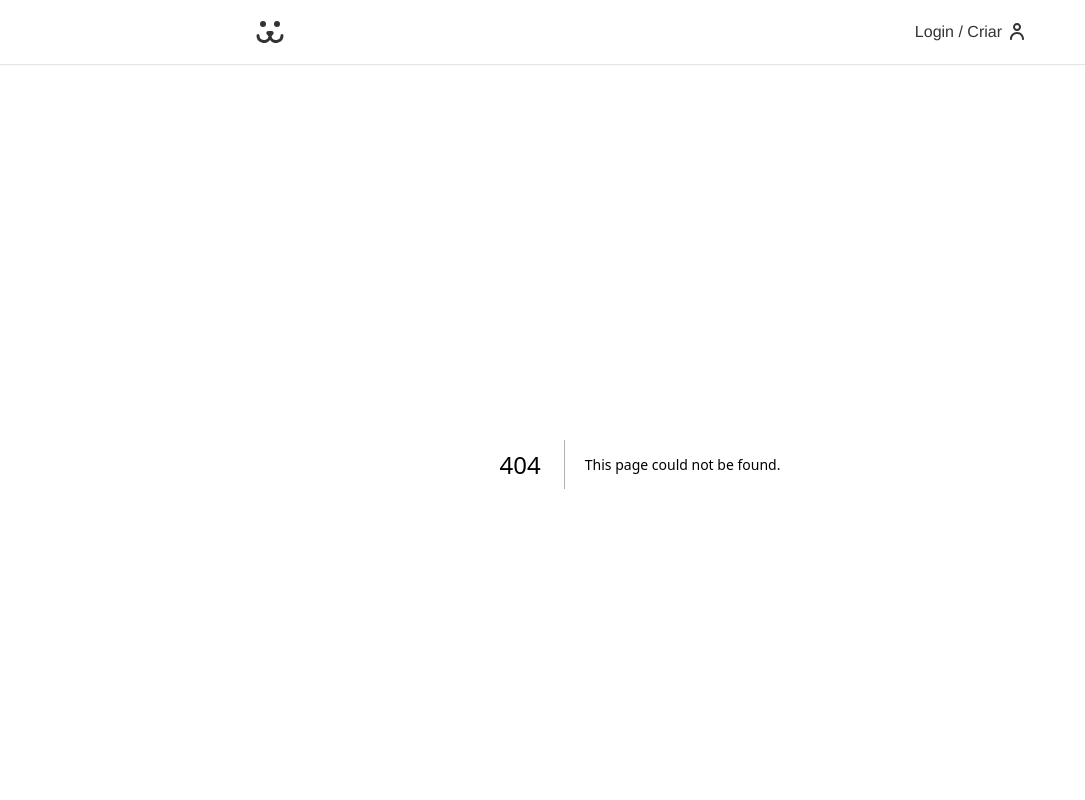
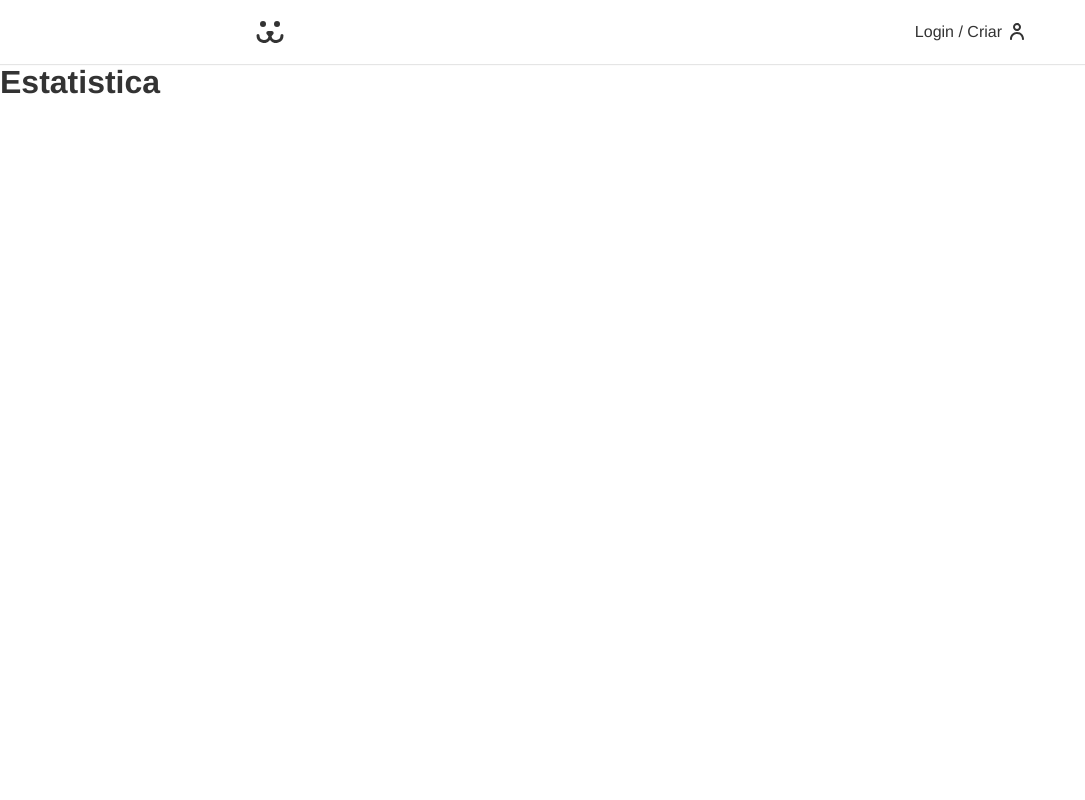
Before and after one commit to kelvincharlesdev/dogs-next, a Next.js app: page /conta/estatisticas in a window 1280 px wide. Before the commit this address had no page. Shown: the top 800 px of the page, without its empty margins (0-1085 px from the left). Built offline with nearby package versions, Linux system fonts and the light colour scheme.

Commit message:
feat: add conta/estatisticas page structure

```diff
--- /dev/null
+++ b/src/app/conta/estatisticas/page.tsx
@@ -0,0 +1,7 @@
+export default function EstatisticasPage() {
+  return (
+    <div>
+      <h1>Estatistica</h1>
+    </div>
+  );
+}
```
